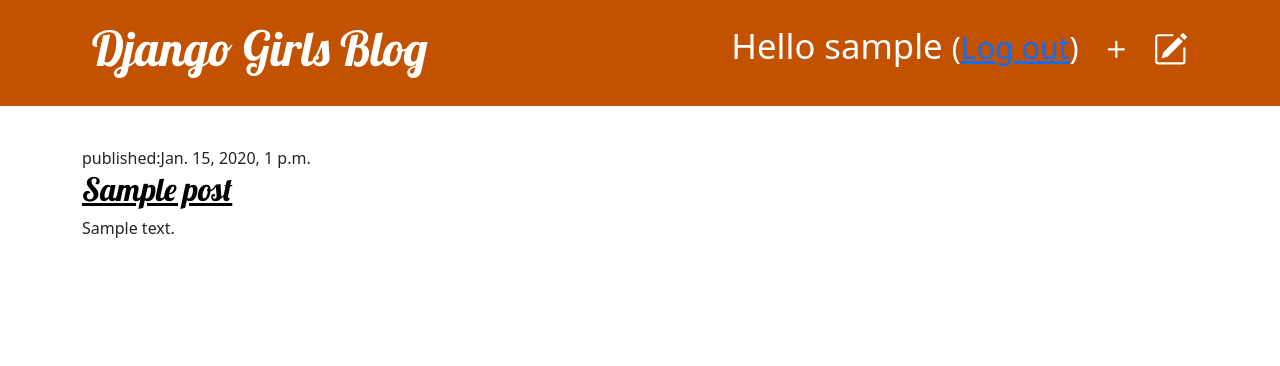
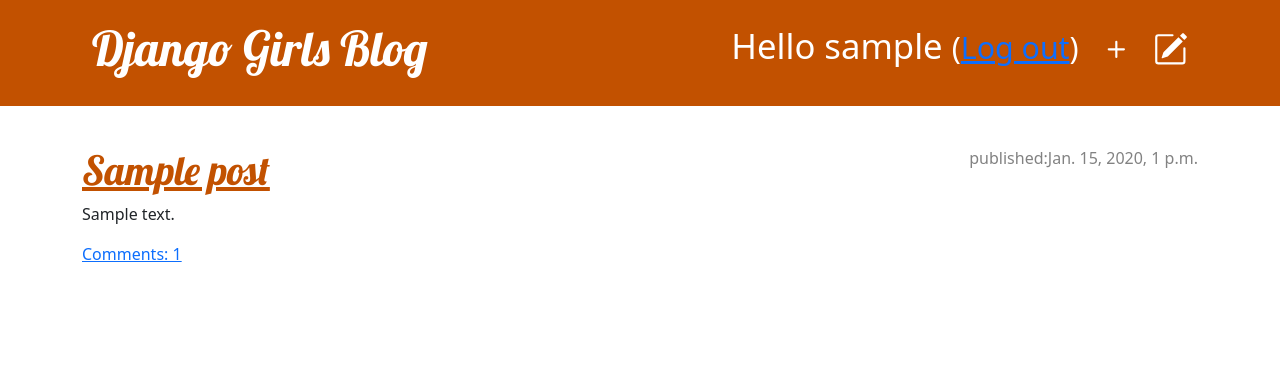
Before and after one commit to anjaniacatus/my-first-blog, a Django app: page / in a window 1280 px wide. Shown: the top 366 px of the page. Run offline with Django 4.2, Linux system fonts and the light colour scheme; a user stored in the database is signed in; tables that the repository leaves empty hold one stand-in row (values such as "Sample post").

Commit message:
add comment to posts

```diff
--- a/blog/admin.py
+++ b/blog/admin.py
@@ -1,4 +1,6 @@
 from django.contrib import admin
-from .models import Post
+from .models import Post, Comment
+
 
 admin.site.register(Post)
+admin.site.register(Comment)
--- a/blog/models.py
+++ b/blog/models.py
@@ -1,6 +1,7 @@
 from django.db import models
 from django.conf import settings
 from django.utils import timezone
+
 
 class Post(models.Model):
     author = models.ForeignKey(settings.AUTH_USER_MODEL, on_delete=models.CASCADE)
@@ -14,6 +15,22 @@ class Post(models.Model):
         self.published_date = timezone.now()
         self.save()
 
+    def __str__(self):
+        return self.title
+
+
+class Comment(models.Model):
+    post = models.ForeignKey(
+        "blog.Post", on_delete=models.CASCADE, related_name="comments"
+    )
+    author = models.CharField(max_length=200)
+    text = models.TextField()
+    created_date = models.DateTimeField(default=timezone.now)
+    approved_comment = models.BooleanField(default=False)
+
+    def approve(self):
+        self.approved_comment = True
+        self.save()
 
     def __str__(self):
-        return self.title
+        return self.text
--- a/blog/static/css/blog.css
+++ b/blog/static/css/blog.css
@@ -69,3 +69,7 @@ h1, h2, h3, h4 { font-family: 'Lobster', cursive; }
     color: #FFFFFF;
     background-color: #C25100;
 }
+
+.comment {
+    margin: 20px 0px 20px 20px;
+}
--- a/blog/templates/blog/base.html
+++ b/blog/templates/blog/base.html
@@ -19,7 +19,7 @@
                     <p class="top-menu"> Hello {{ user.username  }} <small> (<a href="{% url 'logout' %}">Log out</a>) </small></p>
                 {% else %}
                    <a href="{% url 'login' %}" class="top-menu">
-                       {% include './icons/lock.svg' %}
+                       {% include './icons/power.svg' %}
                     </a>
 
                 {% endif %}
--- a/blog/templates/blog/post_list.html
+++ b/blog/templates/blog/post_list.html
@@ -1,10 +1,13 @@
 {% extends 'blog/base.html' %}
 {% block content %}
     {% for post in posts %}
-        <article class="post">
-        <time>published:{{ post.published_date  }}</time>
-        <h2><a href=" {% url 'post_detail' pk=post.pk %} ">{{ post.title }}</a></h2>
+        <div class="post">
+        <div class="date">
+            <time>published:{{ post.published_date  }}</time>
+        </div>
+        <h1><a href=" {% url 'post_detail' pk=post.pk %} ">{{ post.title }}</a></h1>
         <p> {{ post.text|linebreaksbr }}</p>
-        </article>
+        <a href="{% url 'post_detail' pk=post.pk %}"> Comments: {{ post.comments.count  }} </a>
+        </div>
     {% endfor %}
 {% endblock %}
```
Also changed, not shown: blog/templates/blog/post_detail.html (+11 -0 lines), blog/migrations/0003_comment.py (added), 1 other file.
